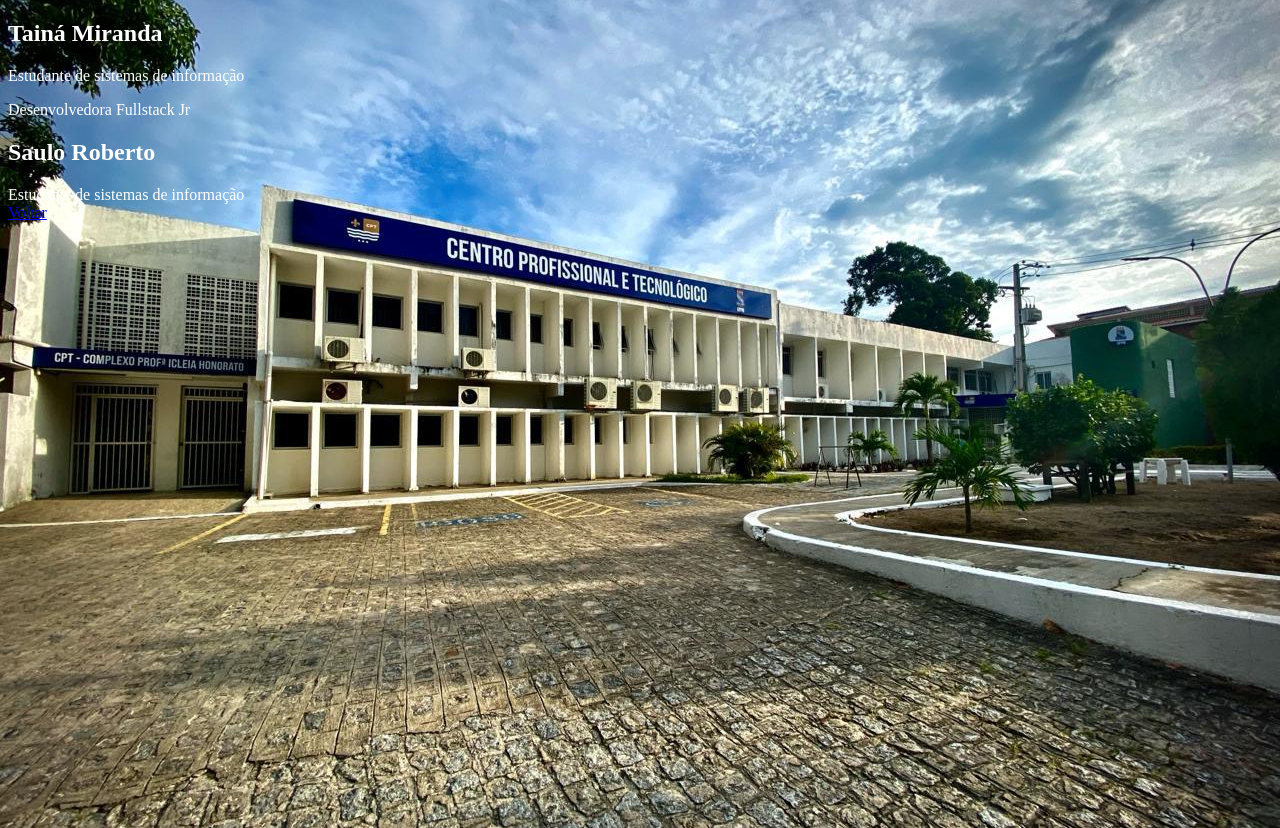
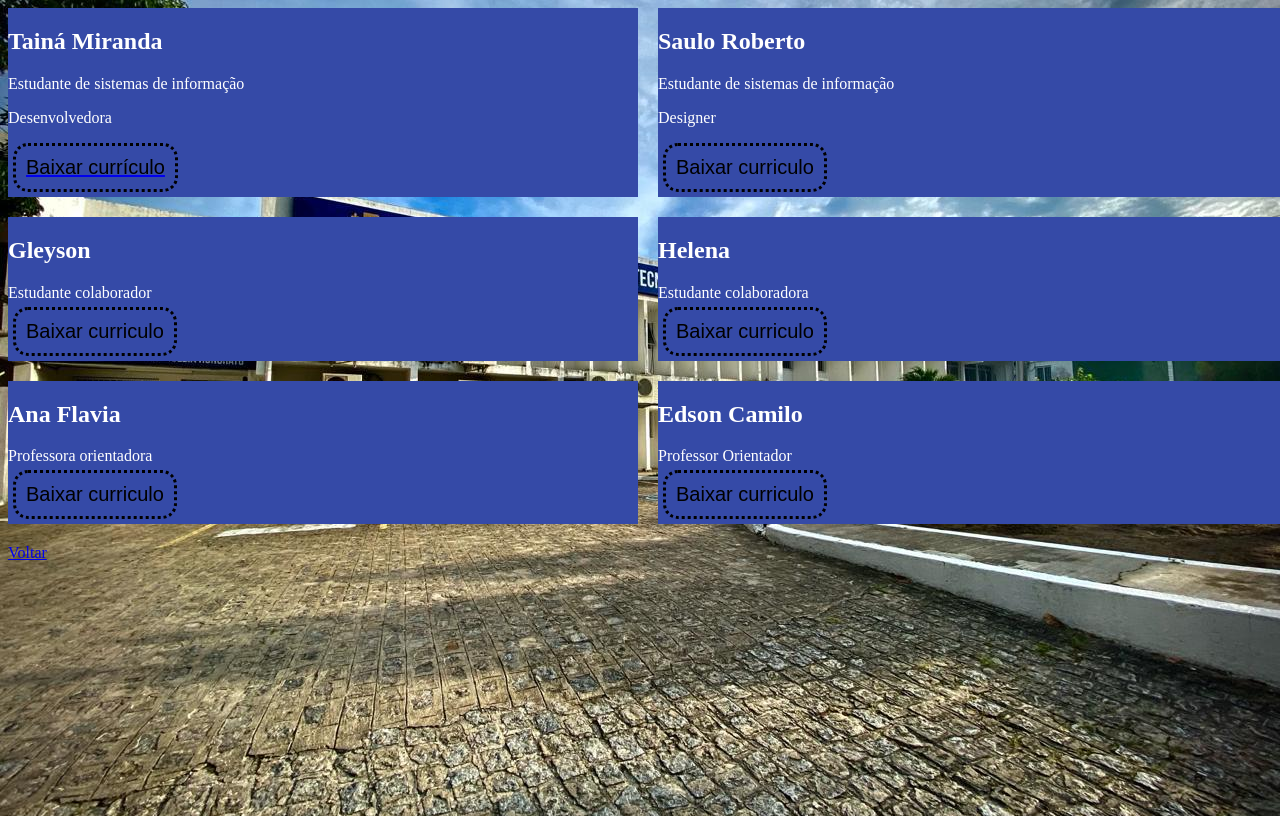
Before and after one commit to tainamiranda2/salvando-vidas, a React (Vite) app: page /idealizadores in a window 1280 px wide. Built offline with nearby package versions, Linux system fonts and the light colour scheme.

Commit message:
trabalhando com as paginas de curriculo

```diff
--- a/src/App.css
+++ b/src/App.css
@@ -290,6 +290,21 @@
   0% { background-position: 0 0; } /* primeira etapa da caminhada */
   100% { background-position: -600px 0; } /* última etapa da caminhada */
 }
+/* ideializadores*/
+.idealizadores {
+  display: flex;
+  flex-wrap: wrap; /* Permite que os itens sejam envolvidos em várias linhas */
+  justify-content: space-between; /* Distribui os itens uniformemente ao longo do eixo principal com espaçamento entre eles */
+}
+
+.idealizadores-curriculo {
+  width: calc(50% - 10px); /* Define a largura de cada item para ocupar metade do contêiner pai com um espaçamento de 10px entre eles */
+  margin-bottom: 20px; /* Adiciona um espaçamento na parte inferior de cada item */
+  background: #354aa7;
+  color: #fff;
+}
+
+
 
 @media screen and (max-width: 600px) {
    .card-imagem {
--- a/src/pages/idealizadores/Idealizadores.jsx
+++ b/src/pages/idealizadores/Idealizadores.jsx
@@ -3,16 +3,54 @@
 export const Idealizadores= () => {
     return(
         <>
-        <div>
+        <div className='idealizadores'>
+
+       <div className='idealizadores-curriculo'>
+        <h2>Tainá Miranda</h2>
+        <span>Estudante de sistemas de informação</span>
+        <p>Desenvolvedora</p>
+        <a href='/curriculos/fullstack.pdf' download>
+            <button>Baixar currículo</button>
+          </a>
+
+        </div>
 
 
-        <h2>Tainá Miranda</h2>
-        <span>Estudante de sistemas de informação</span>
-        <p>Desenvolvedora Fullstack Jr</p>
-        </div>
-        <div>
+       <div className='idealizadores-curriculo'>
         <h2>Saulo Roberto</h2>
         <span>Estudante de sistemas de informação</span>
+        <p>Designer</p>
+        <button>Baixar curriculo</button>
+        </div>
+
+        <div className='idealizadores-curriculo'>
+        <h2>Gleyson</h2>
+        <span>Estudante colaborador</span>
+        <button>Baixar curriculo</button>
+
+        </div>
+
+        <div className='idealizadores-curriculo'>
+        <h2>Helena</h2>
+        <span>Estudante colaboradora</span>
+        <button>Baixar curriculo</button>
+
+        </div>
+
+        <div className='idealizadores-curriculo'>
+        <h2>Ana Flavia</h2>
+        <span>Professora orientadora</span>
+        <button>Baixar curriculo</button>
+
+        </div>
+
+        <div className='idealizadores-curriculo'>
+        <h2>Edson Camilo</h2>
+        <span>Professor Orientador</span>
+        <button>Baixar curriculo</button>
+
+        </div>
+
         </div>
         <Link to="/">Voltar</Link>
         </>
```
Also changed, not shown: 1 other file (tests, documents, lock files or other folders).
